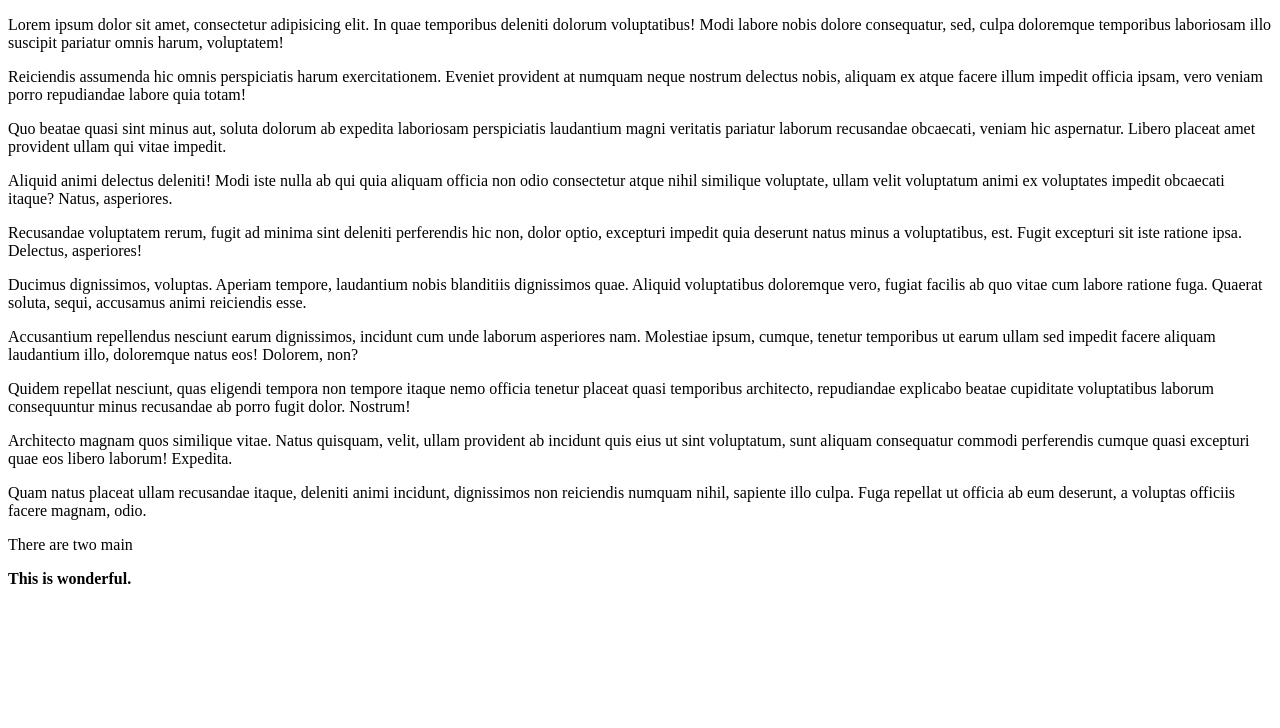
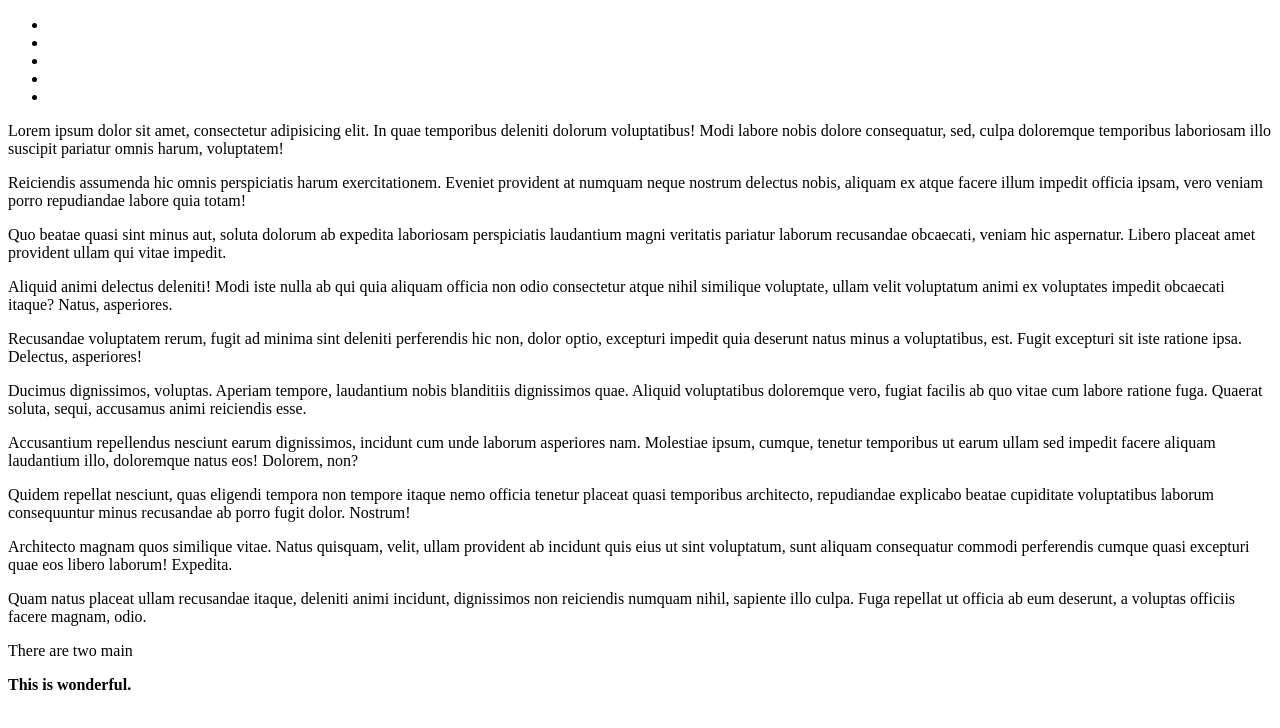
Before and after one commit to dastangoo/Lynda-Adobe-EDGE-Code-And-Brackets-First-Look, a plain HTML site: page index.html in a window 1280 px wide. Drawn offline with Linux system fonts and the light colour scheme.

Commit message:
Just a commit

```diff
--- a/index.html
+++ b/index.html
@@ -5,6 +5,13 @@
     <title>Document</title>
 </head>
 <body>
+    <ul>
+    	<li class="test"></li>
+    	<li></li>
+    	<li></li>
+    	<li></li>
+    	<li></li>
+    </ul>
     <p>Lorem ipsum dolor sit amet, consectetur adipisicing elit. In quae temporibus deleniti dolorum voluptatibus! Modi labore nobis dolore consequatur, sed, culpa doloremque temporibus laboriosam illo suscipit pariatur omnis harum, voluptatem!</p>
     <p>Reiciendis assumenda hic omnis perspiciatis harum exercitationem. Eveniet provident at numquam neque nostrum delectus nobis, aliquam ex atque facere illum impedit officia ipsam, vero veniam porro repudiandae labore quia totam!</p>
     <p>Quo beatae quasi sint minus aut, soluta dolorum ab expedita laboriosam perspiciatis laudantium magni veritatis pariatur laborum recusandae obcaecati, veniam hic aspernatur. Libero placeat amet provident ullam qui vitae impedit.</p>
@@ -20,5 +27,6 @@
 		<p>
 			<strong>This is wonderful.</strong>
 		</p>
+
 </body>
 </html>
```
